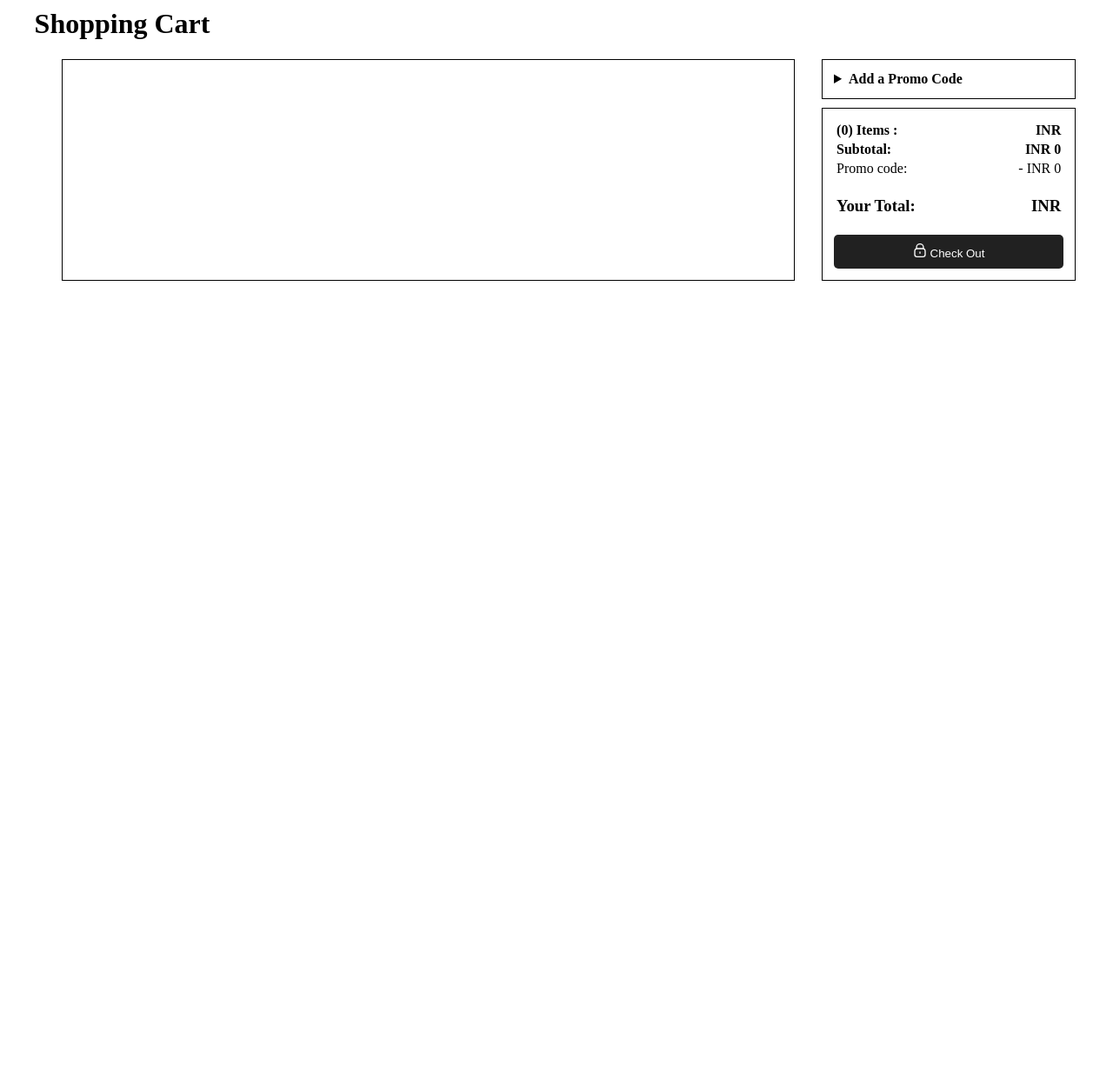
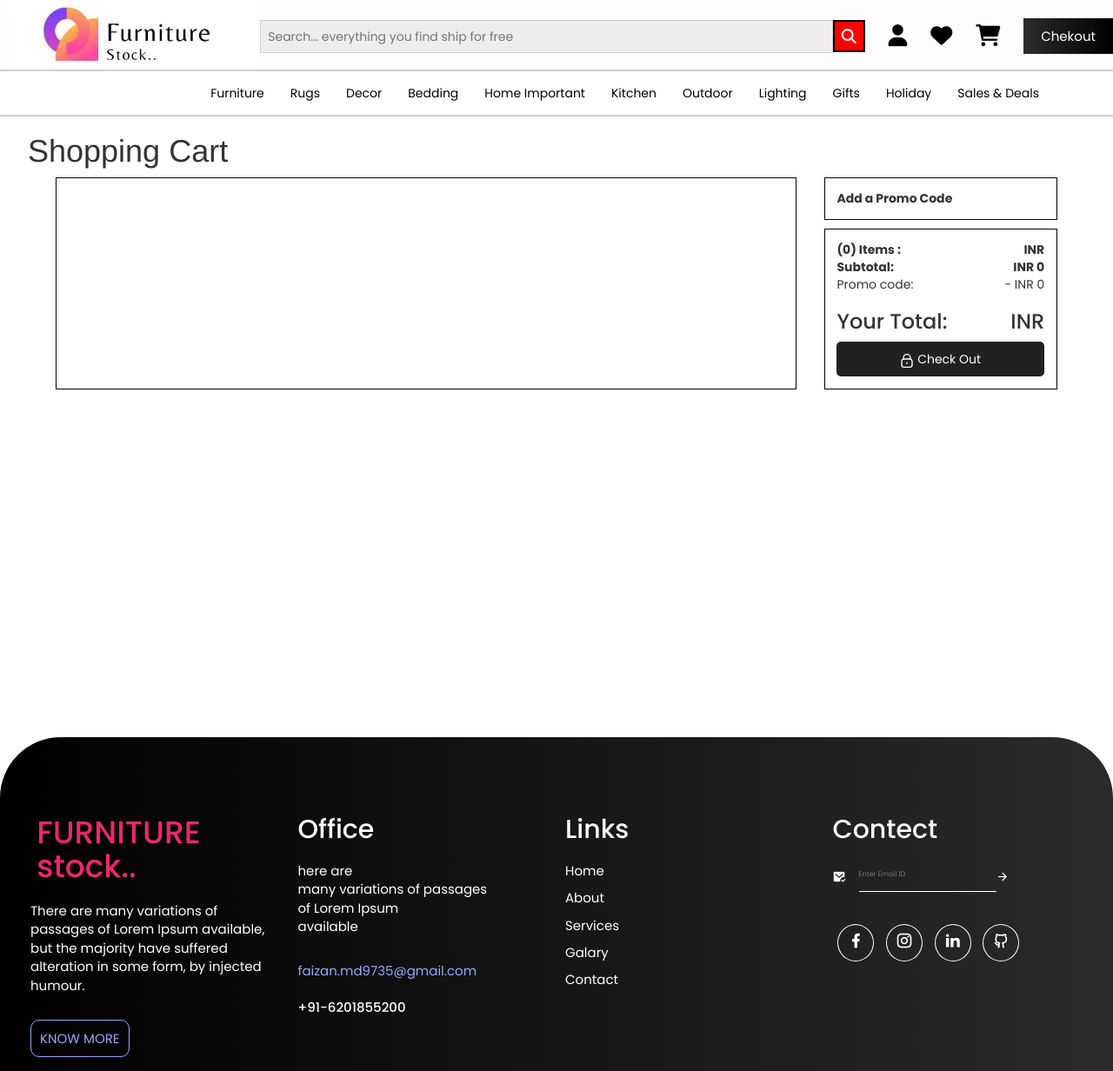
Before and after one commit to deepakChourasiya-aj/Furniture-Stock, a plain HTML site: page cart.html in a window 1280 px wide. Shown: the part 12-1244 px from the top of the page at 87% size. Before the commit the page ends 800 px from the top, so only its background shows below. Drawn offline with nearby package versions, Linux system fonts and the light colour scheme; no server answers.

Commit message:
added navbar and footer by fw22_0210

```diff
--- a/cart.html
+++ b/cart.html
@@ -4,10 +4,24 @@
     <meta charset="UTF-8">
     <meta http-equiv="X-UA-Compatible" content="IE=edge">
     <meta name="viewport" content="width=device-width, initial-scale=1.0">
+    <link rel="stylesheet" href="navcss/navbar.css">
+    <link rel="stylesheet" href="container/container.css">
+    <link rel="stylesheet" href="footer/footer.css">
+    <link rel="stylesheet" href="https://maxcdn.bootstrapcdn.com/bootstrap/3.4.1/css/bootstrap.min.css">
+    <script src="https://ajax.googleapis.com/ajax/libs/jquery/3.5.1/jquery.min.js"></script>
+    <script src="https://maxcdn.bootstrapcdn.com/bootstrap/3.4.1/js/bootstrap.min.js"></script>
+    <link rel="stylesheet" href="https://cdnjs.cloudflare.com/ajax/libs/font-awesome/6.2.1/css/all.min.css" integrity="sha512-MV7K8+y+gLIBoVD59lQIYicR65iaqukzvf/nwasF0nqhPay5w/9lJmVM2hMDcnK1OnMGCdVK+iQrJ7lzPJQd1w==" crossorigin="anonymous" referrerpolicy="no-referrer" />
+    <link href="https://cdn.jsdelivr.net/npm/remixicon@2.5.0/fonts/remixicon.css" rel="stylesheet">
+
     <title>Cart</title>
     <link rel="stylesheet" href="cart.css">
 </head>
 <body>
+
+    <div id="navbars">
+
+    </div>
+
     <h1>Shopping Cart</h1>
     <div id="main">
         <div id="cart">
@@ -18,6 +32,9 @@
         </div>
     </div>
 
+    <footer id="footerarea">
+
+    </footer>
 </body>
 </html>
-<script src="cart.js"></script>
+<script src="cart.js" type="module"></script>
--- a/cart.js
+++ b/cart.js
@@ -1,3 +1,8 @@
+
+import { navbar} from "./function.js";
+import { footer } from "./footer.js";
+console.log(footer)
+
 let userLoggedIn = localStorage.getItem("user-logged-in");
 let cartProducts = JSON.parse(localStorage.getItem("cart-products")) || [];
 const cart = document.getElementById("cart");
@@ -208,3 +213,19 @@ function totalItems(n){
 //     subT+=pri;
 //     document.getElementById("sub-total").innerText = subT;
 // }
+
+
+
+let navtags = document.querySelector('#navbars')
+
+navtags.innerHTML= navbar();
+
+
+
+// footer
+
+let footertag = document.querySelector('#footerarea')
+
+
+// console.log(footer)
+footertag.innerHTML= footer();
--- a/footer.js
+++ b/footer.js
@@ -97,4 +97,4 @@ import { navbar } from "./function.js";
 let navbartag = document.querySelector('#togsnav')
 
 console.log(navbar)
-navbartag.innerHTML= navbar();
+// navbartag.innerHTML= navbar();
```
Also changed, not shown: Payment.html (+1 -0 lines).
